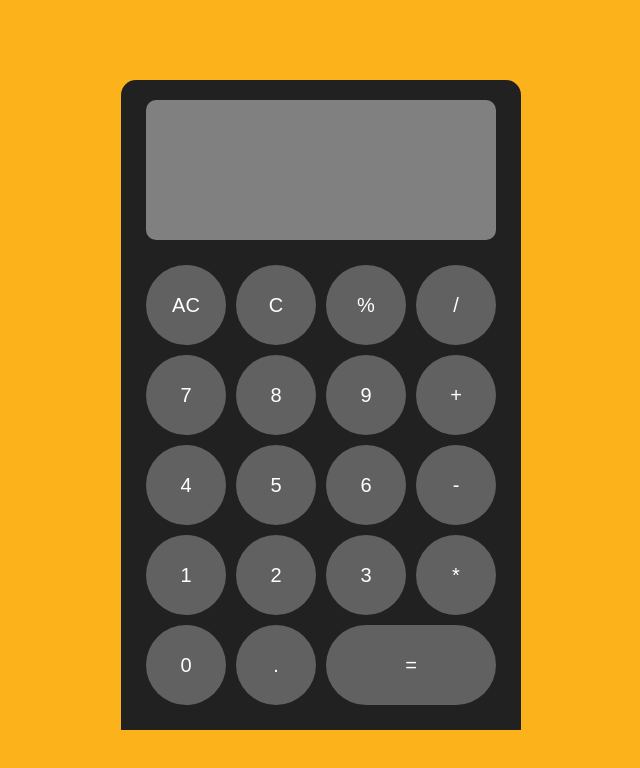
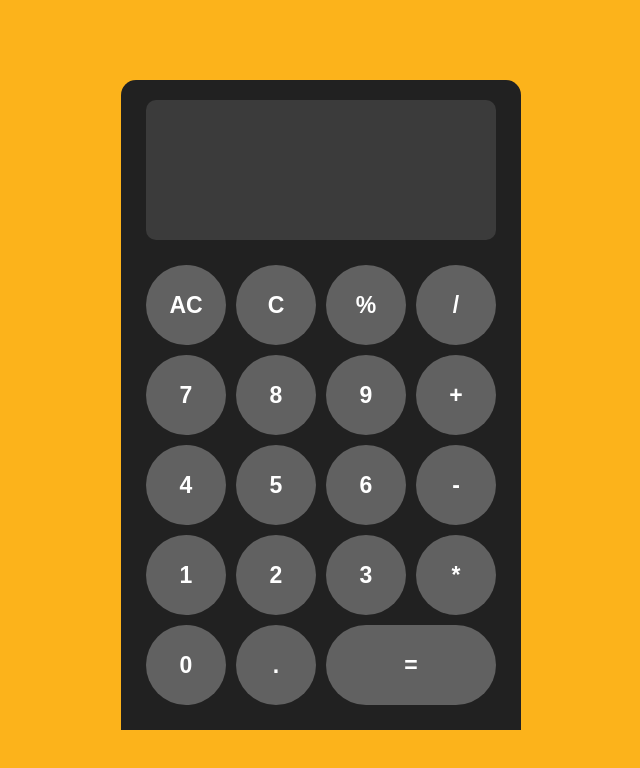
Before and after one commit to Veljko03/calculator, a plain HTML site: page index.html in a window 1280 px wide. Shown: the whole page, without its empty margins (319-959 px from the left). Drawn offline with Linux system fonts and the light colour scheme.

Commit message:
aded value to each number button

```diff
--- a/index.html
+++ b/index.html
@@ -10,25 +10,27 @@
     <div class="container">
         <div class="container-child">
             <div class="calculator">
-                <div class="display"></div>
+                <div class="display">
+
+                </div>
                 <div class="all-buttons">
                     <button>AC</button>
                     <button>C</button>
                     <button>%</button>
-                    <button>/</button>
-                    <button>7</button>
-                    <button>8</button>
-                    <button>9</button>
-                    <button>+</button>
-                    <button>4</button>
-                    <button>5</button>
-                    <button>6</button>
-                    <button>-</button>
-                    <button>1</button>
-                    <button>2</button>
-                    <button>3</button>
-                    <button>*</button>
-                    <button>0</button>
+                    <button  class="operator">/</button>
+                    <button class="number" value="7">7</button>
+                    <button class="number" value="8">8</button>
+                    <button class="number" value="9">9</button>
+                    <button class="operator">+</button>
+                    <button class="number" value="4">4</button>
+                    <button class="number" value="5">5</button>
+                    <button class="number">6</button>
+                    <button class="operator">-</button>
+                    <button class="number" value="1">1</button>
+                    <button class="number" value="2">2</button>
+                    <button class="number" value="3">3</button>
+                    <button class="operator">*</button>
+                    <button class="number" value="0">0</button>
                     <button>.</button>
                     <button id="eq">=</button>
 
--- a/javaScript.js
+++ b/javaScript.js
@@ -1,3 +1,8 @@
+
+
+
+
+
 function add(a,b){
     return a+b;
 }
@@ -17,6 +22,7 @@ function multiply(a,b){
 function operate(operator,num1,num2){
     if(operator == add){
         add(num1,num2);
+
     }
     else if(operator == subtract){
         subtract(nu1,num2);
@@ -28,3 +34,9 @@ function operate(operator,num1,num2){
         multiply(nu1,num2);
     }
 }
+
+function display(){
+    const numbers = document.querySelectorAll(".number");
+    console.log(numbers);
+}
+display();
--- a/style.css
+++ b/style.css
@@ -27,7 +27,7 @@ body{
     margin-top: 20px;
     width: 350px;
     height: 150px;
-    background-color: gray;
+    background-color: #3B3B3B;
     border-radius: 10px;
 }
 
@@ -47,8 +47,9 @@ button{
     border-radius: 40px;
     background-color: #616161;
     color: white;
-    font-size: 20px;
+    font-size: 23px;
     border: 0px solid ;
+    font-weight: bolder;
 }
 
 #eq{
```
